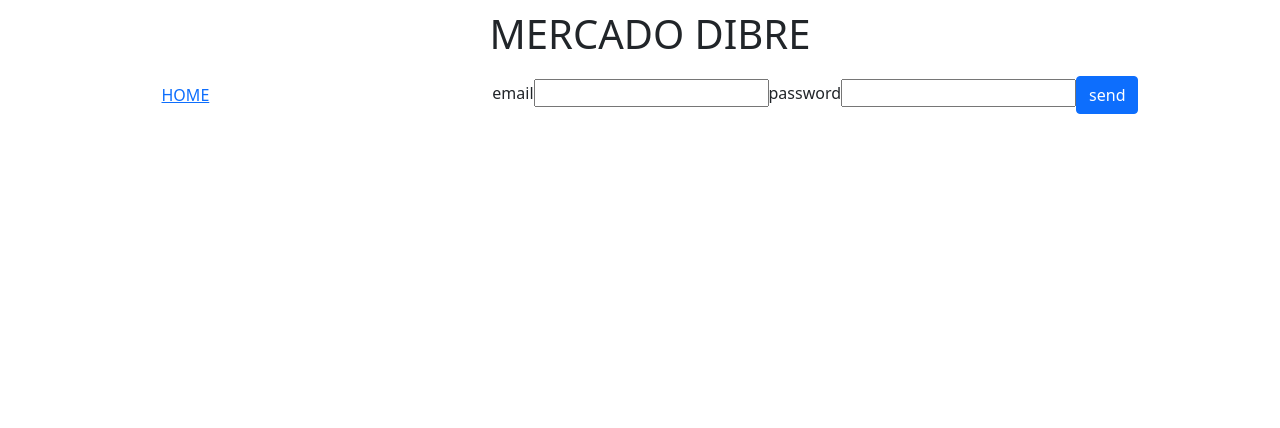
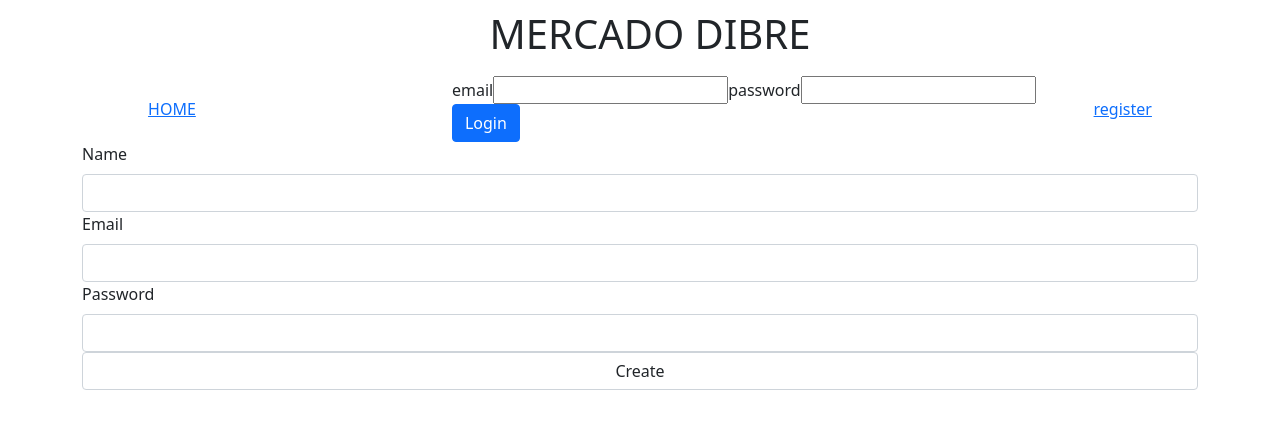
Before and after one commit to rm0909/my-store, a React (Vite) app: page /register in a window 1280 px wide. Shown: the top 428 px of the page. Built offline with nearby package versions, Linux system fonts and the light colour scheme.

Commit message:
app functionality complete

```diff
--- a/src/App.css
+++ b/src/App.css
@@ -31,3 +31,11 @@ img{
 .width{
     width: 300px;
 }
+.space-even{
+    display: flex;
+    flex-direction: row;
+    align-items: center;
+    justify-content: space-evenly;
+    width: 700px;
+
+}
--- a/src/App.jsx
+++ b/src/App.jsx
@@ -1,10 +1,10 @@
 import "./App.css";
-
 /*local components */
 import { Nav } from "./pages/Nav";
 import { Homepage } from "./pages/Homepage";
 import { IndividualProd } from "./pages/IndividualProd";
 import { UserPage } from "./pages/UserPage";
+import { Register } from "./pages/Register";
 /*context*/
 import { ContextProvider } from "./context/ContextProvider";
 /*dependencies*/
@@ -18,7 +18,8 @@ function App() {
         <Routes>
           <Route path="/" element={<Homepage />} />
           <Route path="/product" element={<IndividualProd />} />
-          <Route path="/user" element={<UserPage/>} />
+          <Route path="/user" element={<UserPage />} />
+          <Route path="/register" element={<Register />} />
         </Routes>
       </ContextProvider>
     </div>
--- a/src/pages/NavLogin.jsx
+++ b/src/pages/NavLogin.jsx
@@ -1,10 +1,7 @@
 /*dependencies*/
 import { useRef, useContext, useState, useEffect } from "react";
 import { Link } from "react-router-dom";
-import {
-  Button,
-  Nav
-  } from "react-bootstrap";
+import { Button, Nav } from "react-bootstrap";
 import axios from "axios";
 import jwtDecode from "jwt-decode";
 /*local components*/
@@ -33,6 +30,7 @@ function NavLogin() {
   //post request login
   async function loginUser(e) {
     e.preventDefault();
+    if (emailRef.current.value === null || passwordRef.current.value === null) return
     const response = await axios.post(`${baseURL}/user/login`, {
       email: emailRef.current.value,
       password: passwordRef.current.value,
@@ -61,13 +59,12 @@ function NavLogin() {
   };
   return (
     <Nav>
-          <h1>MERCADO DIBRE</h1>
-          <div className="nav">
-          <Link to="/">HOME</Link>
-
+      <h1>MERCADO DIBRE</h1>
+      <div className="nav">
+        <Link to="/">HOME</Link>
 
         {!authorized ? (
-
+          <div className="space-even">
             <form>
               <label htmlFor="text">
                 email
@@ -90,11 +87,12 @@ function NavLogin() {
                   onChange={handleChange}
                 />
               </label>
-              <Button variant="primary" onClick={loginUser}>
-                send
-              </Button>
-            </form>
-
+              <Link to="/" replace={true}><Button variant="primary" onClick={loginUser}>
+                Login
+              </Button></Link>
+            </form>{" "}
+           <Link to="/register">register</Link>
+          </div>
         ) : (
           <div>
             <Link to="/user">{userName}</Link>{" "}
@@ -103,7 +101,7 @@ function NavLogin() {
             </Button>
           </div>
         )}
-     </div>
+      </div>
     </Nav>
   );
 }
--- /dev/null
+++ b/src/pages/Register.jsx
@@ -0,0 +1,48 @@
+import {Form, Container} from "react-bootstrap"
+import {useState} from "react"
+import axios from "axios";
+import {baseURL} from "../helper/url.js"
+
+function Register (){
+const [name,setName] = useState("")
+const [email,setEmail] = useState("")
+const [password,setPassword] = useState("")
+
+const handleRegister = async(e) =>{
+    e.preventDefault()
+    try{
+     const response =  await axios.post(`${baseURL}/user/register`,{
+        name:name,
+        email:email,
+        password:password
+    })
+    console.log("user registered", response)
+    }
+    catch(err){
+        console.log(err)
+    }
+}
+
+    return(
+    <Container >
+    <Form onSubmit={handleRegister}>
+        <Form.Group>
+            <Form.Label htmlFor="name">Name</Form.Label>
+            <Form.Control onChange={(e)=> setName(e.target.value)} id="name" type="text" required />
+        </Form.Group>
+        <Form.Group>
+            <Form.Label htmlFor="email">Email</Form.Label>
+            <Form.Control onChange={(e)=> setEmail(e.target.value)}type="email" id="email" required />
+        </Form.Group>
+        <Form.Group>
+            <Form.Label htmlFor="password">Password</Form.Label>
+            <Form.Control onChange={(e)=> setPassword(e.target.value)}id="password" type="password" required/>
+        </Form.Group>
+
+        <Form.Control type="submit" value="Create"/>
+    </Form>
+    </Container>
+
+    )
+}
+export {Register}
--- a/src/pages/components/PostForm.jsx
+++ b/src/pages/components/PostForm.jsx
@@ -71,7 +71,7 @@ function PostForm(props) {
           src={props.image}
           style={{ maxWidth: "150px", maxHeight: "150px" }}
         />
-        {props.button === "Post" ?<Button variant="primary" type="submit">{props.button}</Button> : <Button variant="warning">{props.button}</Button>}
+        {props.button === "Post" ?<Button variant="primary" type="submit">{props.button}</Button> : <Button type="submit" variant="warning">{props.button}</Button>}
       </Form>
       </Container>
   );
--- a/src/pages/components/ProductReadOnly.jsx
+++ b/src/pages/components/ProductReadOnly.jsx
@@ -4,7 +4,7 @@ import {Card,Alert} from "react-bootstrap"
 function ProductReadOnly(props) {
   const { userIDContext } = useContext(Context);
   return (
-    <Card key={Date.now()} onClick={props.handleClick} className="product container">
+    <Card key={props._id} onClick={props.handleClick} className="product container">
       <Card.Body>
         <Card.Title>{props.title}</Card.Title>
       <Card.Text>Price: ${props.price}</Card.Text>
```
